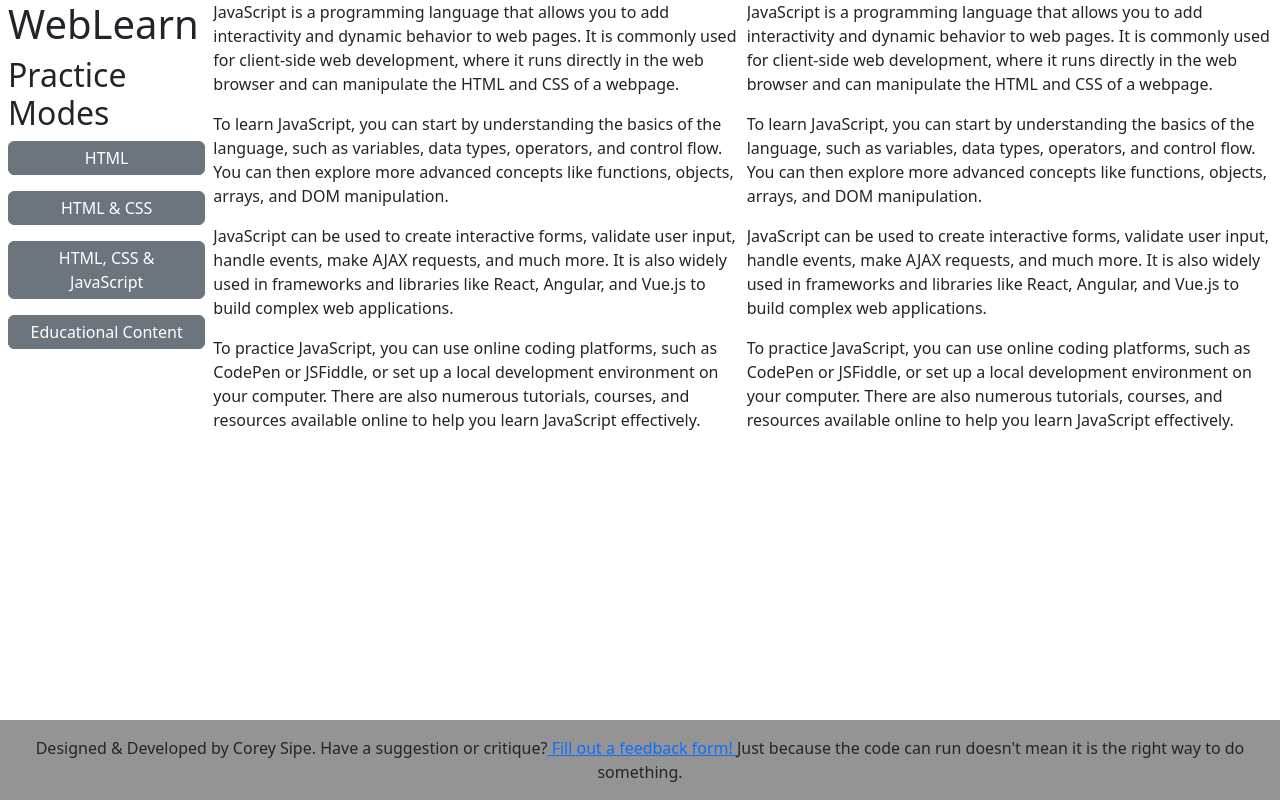
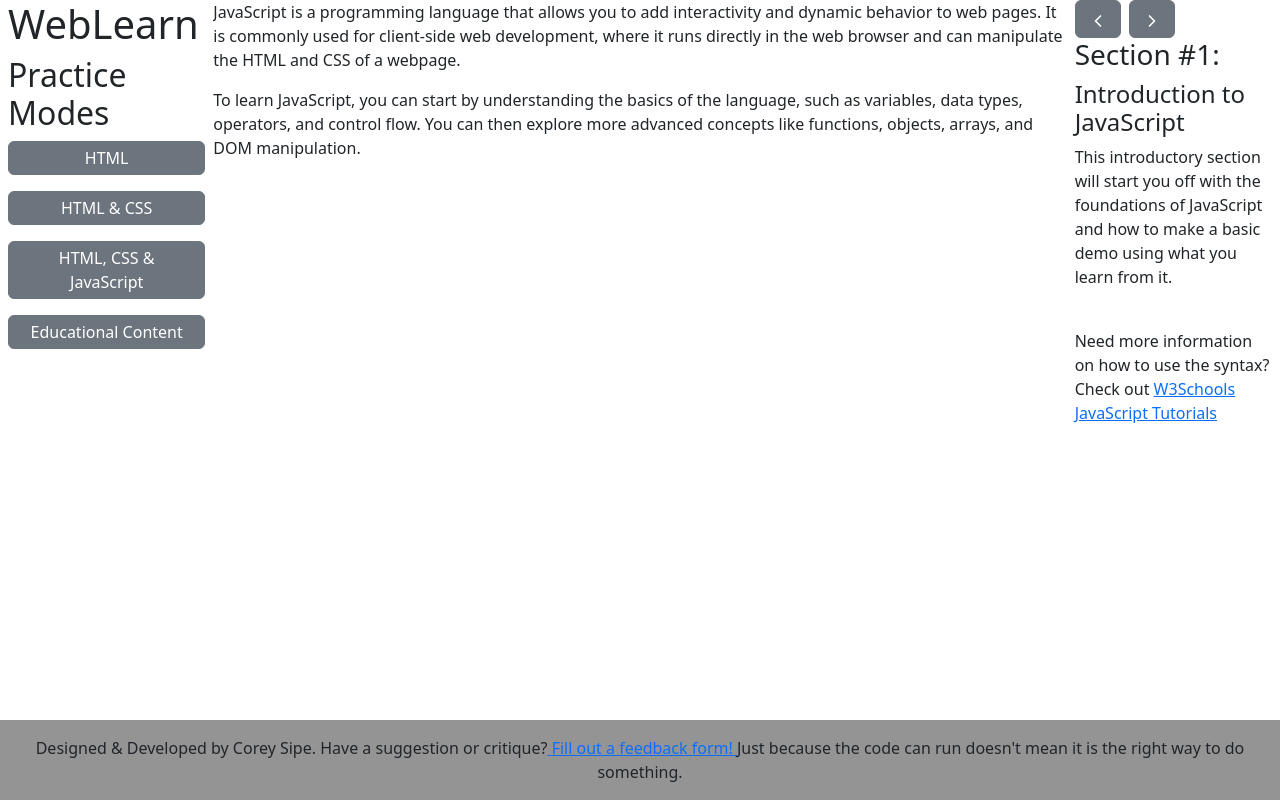
Before and after one commit to StetsonMathCS/project-repository-coreysipe, a Next.js app in the folder WebLearn/: page /learnJavaScript in a window 1280 px wide. Built offline with nearby package versions, Linux system fonts and the light colour scheme.

Commit message:
chap anv, col rearrangement

```diff
--- a/WebLearn/src/app/learnJavaScript/page.js
+++ b/WebLearn/src/app/learnJavaScript/page.js
@@ -1,13 +1,51 @@
 "use client";
-import React from "react";
+import React, { useState, useEffect } from "react";
 import Layout from "../layout.js";
+import { ChevronLeft, ChevronRight } from "lucide-react";
 import "bootstrap/dist/css/bootstrap.min.css";
 import "../styles.css";
 
+const sections = [
+  {
+    id: 1,
+    title: "Introduction to JavaScript",
+    content: `
+      <p>JavaScript is a programming language that allows you to add interactivity and dynamic behavior to web pages. It is commonly used for client-side web development, where it runs directly in the web browser and can manipulate the HTML and CSS of a webpage.</p>
+      <p>To learn JavaScript, you can start by understanding the basics of the language, such as variables, data types, operators, and control flow. You can then explore more advanced concepts like functions, objects, arrays, and DOM manipulation.</p>
+    `,
+  },
+  {
+    id: 2,
+    title: "JavaScript Applications",
+    content: `
+      <p>JavaScript can be used to create interactive forms, validate user input, handle events, make AJAX requests, and much more. It is also widely used in frameworks and libraries like React, Angular, and Vue.js to build complex web applications.</p>
+      <p>To practice JavaScript, you can use online coding platforms, such as CodePen or JSFiddle, or set up a local development environment on your computer. There are also numerous tutorials, courses, and resources available online to help you learn JavaScript effectively.</p>
+    `,
+  },
+  // Add more sections as needed
+];
+
 function Page() {
+  const [currentSectionIndex, setCurrentSectionIndex] = useState(0);
+
+  const handlePrevSection = () => {
+    setCurrentSectionIndex((prevIndex) =>
+      prevIndex > 0 ? prevIndex - 1 : sections.length - 1
+    );
+  };
+
+  const handleNextSection = () => {
+    setCurrentSectionIndex((prevIndex) =>
+      prevIndex < sections.length - 1 ? prevIndex + 1 : 0
+    );
+  };
+
+  const currentSection = sections[currentSectionIndex];
+
   return (
     <Layout>
-      <main className="vh-90">
+      <div className="d-flex flex-column vh-100">
+        <main className="flex-grow-1 overflow-hidden">
           <div className="container-fluid h-100 g-0">
             <div className="row h-100 g-0">
               <div className="col-2">
@@ -43,66 +81,51 @@ function Page() {
                   </a>
                 </p>
               </div>
-            <div className="col-5 h-100 overflow-auto">
+              <div className="col-8 h-100 overflow-auto">
+                <div
+                  dangerouslySetInnerHTML={{ __html: currentSection.content }}
+                />
+              </div>
+              <div className="col-2">
+                <div className="challenges-container mx-2 mt-auto">
+                  <div className="challenges-navigation">
+                    <button
+                      onClick={handlePrevSection}
+                      className="btn btn-secondary me-2"
+                    >
+                      <ChevronLeft size={20} />
+                    </button>
+                    <button
+                      onClick={handleNextSection}
+                      className="btn btn-secondary"
+                    >
+                      <ChevronRight size={20} />
+                    </button>
+                  </div>
+                  <h3>Section #{currentSection.id}:</h3>
+                  <h4>{currentSection.title}</h4>
                   <p>
-                JavaScript is a programming language that allows you to add
-                interactivity and dynamic behavior to web pages. It is commonly
-                used for client-side web development, where it runs directly in
-                the web browser and can manipulate the HTML and CSS of a
-                webpage.
+                    This introductory section will start you off with the
+                    foundations of JavaScript and how to make a basic demo using
+                    what you learn from it.
                   </p>
                   <p>
-                To learn JavaScript, you can start by understanding the basics
-                of the language, such as variables, data types, operators, and
-                control flow. You can then explore more advanced concepts like
-                functions, objects, arrays, and DOM manipulation.
-              </p>
-              <p>
-                JavaScript can be used to create interactive forms, validate
-                user input, handle events, make AJAX requests, and much more. It
-                is also widely used in frameworks and libraries like React,
-                Angular, and Vue.js to build complex web applications.
-              </p>
-              <p>
-                To practice JavaScript, you can use online coding platforms,
-                such as CodePen or JSFiddle, or set up a local development
-                environment on your computer. There are also numerous tutorials,
-                courses, and resources available online to help you learn
-                JavaScript effectively.
-              </p>
-            </div>
-            <div className="col-5 h-100 overflow-auto">
-              <p>
-                JavaScript is a programming language that allows you to add
-                interactivity and dynamic behavior to web pages. It is commonly
-                used for client-side web development, where it runs directly in
-                the web browser and can manipulate the HTML and CSS of a
-                webpage.
-              </p>
-              <p>
-                To learn JavaScript, you can start by understanding the basics
-                of the language, such as variables, data types, operators, and
-                control flow. You can then explore more advanced concepts like
-                functions, objects, arrays, and DOM manipulation.
-              </p>
-              <p>
-                JavaScript can be used to create interactive forms, validate
-                user input, handle events, make AJAX requests, and much more. It
-                is also widely used in frameworks and libraries like React,
-                Angular, and Vue.js to build complex web applications.
-              </p>
-              <p>
-                To practice JavaScript, you can use online coding platforms,
-                such as CodePen or JSFiddle, or set up a local development
-                environment on your computer. There are also numerous tutorials,
-                courses, and resources available online to help you learn
-                JavaScript effectively.
+                    <br />
+                    Need more information on how to use the syntax? Check out{" "}
+                    <a
+                      target="_blank"
+                      rel="noopener noreferrer" // not required but good practice for security purposes. Tabnabbing prevention
+                      href="https://www.w3schools.com/js/DEFAULT.asp"
+                    >
+                      W3Schools JavaScript Tutorials
+                    </a>
                   </p>
                 </div>
               </div>
             </div>
+          </div>
         </main>
-      <footer className="footer vh-10">
+        <footer className="footer">
           <p className="m-0 py-3">
             Designed & Developed by Corey Sipe. Have a suggestion or critique?
             <a href="#"> Fill out a feedback form! </a>
@@ -110,6 +133,7 @@ function Page() {
             something.
           </p>
         </footer>
+      </div>
     </Layout>
   );
 }
```
Lines whose indentation alone changed are shown as unchanged.
